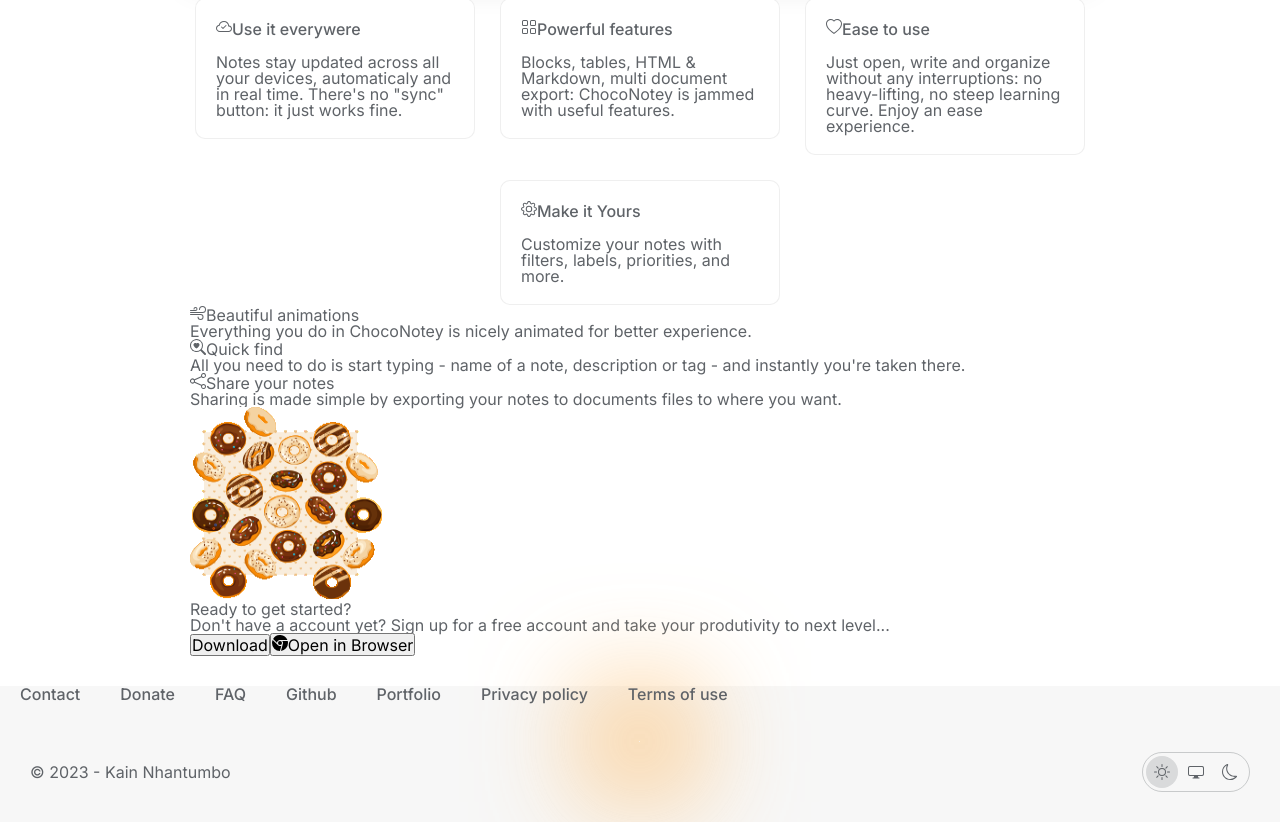
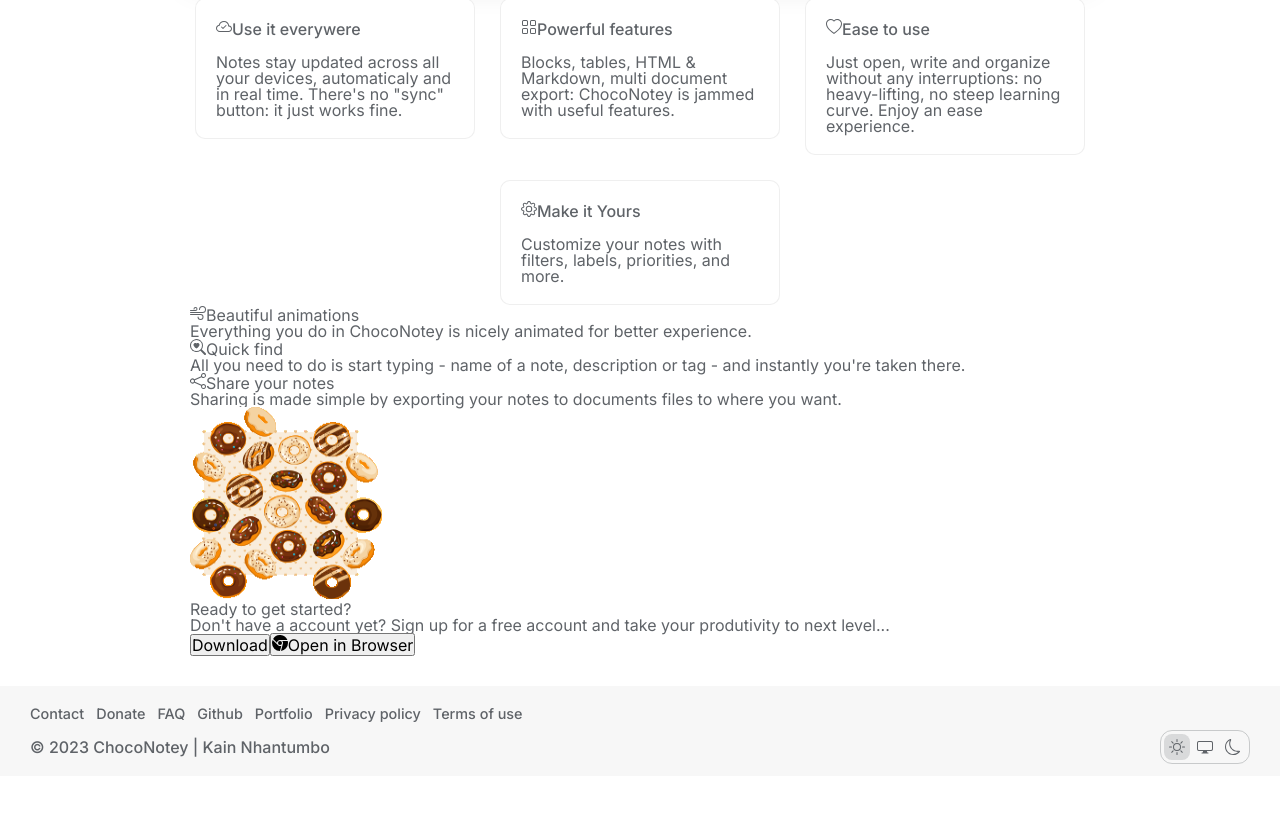
Before and after one commit to KainNhantumbo/notes-client, a Next.js app: page / in a window 1280 px wide. Shown: the part 920-1742 px from the top of the page. After the commit the page ends 1696 px from the top, so only its background shows below. Built offline with nearby package versions, Linux system fonts and the light colour scheme; no server answers.

Commit message:
styles: added optimized styles for the footer component

```diff
--- a/src/components/Footer.tsx
+++ b/src/components/Footer.tsx
@@ -11,7 +11,6 @@
 
   return (
     <Container>
-      <section className='navigation'>
       <nav>
         {footerAnchors.map((item, index) => (
           <Link key={index.toString()} href={item.anchor}>
@@ -19,14 +18,9 @@
           </Link>
         ))}
       </nav>
-      </section>
 
       <div className='base-container'>
-        <div className='base-container_presentation'>
-          <div className='logo'>
-            <p>{app_metadata.copyright}</p>
-          </div>
-        </div>
+        <p className='copyright-sentence'>{app_metadata.copyright}</p>
 
         <div className='theme-fluent-buttons'>
           <button
--- a/src/data/app-data.ts
+++ b/src/data/app-data.ts
@@ -17,7 +17,9 @@
   websiteName: Package.website_name,
   websiteUrl: Package.url,
   description: 'A simple taking notes application to fit your daily needs.',
-  copyright: `© ${new Date().getFullYear()} - ${Package.author.name}`,
+  copyright: `© ${new Date().getFullYear()} ${Package.metadata.name} | ${
+    Package.author.name
+  }`,
 };
 
 export const navigationAnchors = [
--- a/src/styles/modules/_footer.ts
+++ b/src/styles/modules/_footer.ts
@@ -5,25 +5,12 @@
   font-weight: 500;
   font-size: 1rem;
   z-index: 10000;
+  gap: 8px;
   display: flex;
   flex-direction: column;
-  gap: 20px;
   background: rgba(${({ theme }) => theme.foreground_shade}, 0.5);
   backdrop-filter: blur(10px);
   position: relative;
-
-  ::before {
-    content: '';
-    position: absolute;
-    width: 1px;
-    height: 1px;
-    right: 50%;
-    bottom: 80px;
-    border-radius: 50%;
-    z-index: -999;
-    backdrop-filter: blur(10px);
-    box-shadow: 0 0 100px 60px rgba(${({ theme }) => theme.primary}, 0.8);
-  }
 
   * {
     ::selection {
@@ -32,60 +19,24 @@
     }
   }
 
-  .navigation {
-    display: flex;
-    justify-content: flex-start;
-    flex-direction: column;
-    gap: 20px;
-    padding: 0 20px;
-
   nav {
     width: 100%;
     max-width: 1280px;
     display: flex;
     flex-flow: row wrap;
-      gap: 40px;
+    gap: 12px;
+    padding: 0 30px;
     justify-content: flex-start;
     margin: 0 auto;
-
-      section {
-        display: flex;
-        flex-direction: column;
-        gap: 15px;
-        h3 {
-          display: flex;
-          align-items: center;
-          font-weight: 500;
-          font-size: 1.1rem;
-          margin: 0 auto;
-          line-height: 1.6rem;
-
-          svg {
-            width: 20px;
-            height: 20px;
-            color: rgb(${({ theme }) => theme.primary_shade});
-          }
-          span {
-            padding-left: 5px;
-          }
-        }
-
-        .elements {
-          display: flex;
-          flex-direction: column;
-          gap: 8px;
-          padding-left: 25px;
+    margin-top: 20px;
 
     a {
-            font-size: 0.98rem;
+      font-size: 0.9rem;
       span {
-              line-height: 1.2rem;
+        line-height: 1rem;
         :hover {
           cursor: pointer;
           color: rgb(${({ theme }) => theme.primary_shade});
-              }
-            }
-          }
         }
       }
     }
@@ -100,54 +51,16 @@
     width: 100%;
     max-width: 1280px;
     position: relative;
-    padding: 30px;
+    padding: 0 30px;
     margin: 0 auto;
+    margin-bottom: 12px;
 
     @media screen and (max-width: 470px) {
       flex-direction: column-reverse;
       gap: 30px;
-    }
-
-    .base-container_presentation {
-      @media screen and (max-width: 680px) {
-        padding-bottom: 40px;
-      }
-
-      .logo {
-        p {
-          line-height: 1.4rem;
-          font-weight: 400;
+      .copyright-sentence {
         text-align: center;
-        }
-      }
-
-      .sharer-button {
-        display: flex;
-        justify-content: flex-start;
-        align-items: center;
-        gap: 10px;
-        padding-top: 10px;
-
-        @media screen and (max-width: 470px) {
-          justify-content: center;
-        }
-
-        a {
-          width: 30px;
-          height: 30px;
-          display: grid;
-          place-items: center;
-          border-radius: 10px;
-
-          :hover {
-            color: rgb(${({ theme }) => theme.primary_shade});
-          }
-
-          svg {
-            width: 20px;
-            height: 20px;
-          }
-        }
+        line-height: 1.2rem;
       }
     }
 
@@ -158,7 +71,7 @@
       flex-wrap: nowrap;
       gap: 2px;
       border: 1px solid rgba(${({ theme }) => theme.font}, 0.3);
-      border-radius: 20px;
+      border-radius: 12px;
       padding: 3px;
 
       .active {
@@ -171,8 +84,8 @@
         place-items: center;
         border: none;
         background: none;
-        padding: 8px;
-        border-radius: 50%;
+        padding: 5px;
+        border-radius: 8px;
         outline: none;
         user-select: none;
 
@@ -188,7 +101,8 @@
 
       @media screen and (max-width: 680px) {
         position: relative;
-        bottom: 20px;
+        margin-top: 12px;
+        bottom: 12px;
       }
 
       @media screen and (max-width: 470px) {
```
Lines whose indentation alone changed are shown as unchanged.
